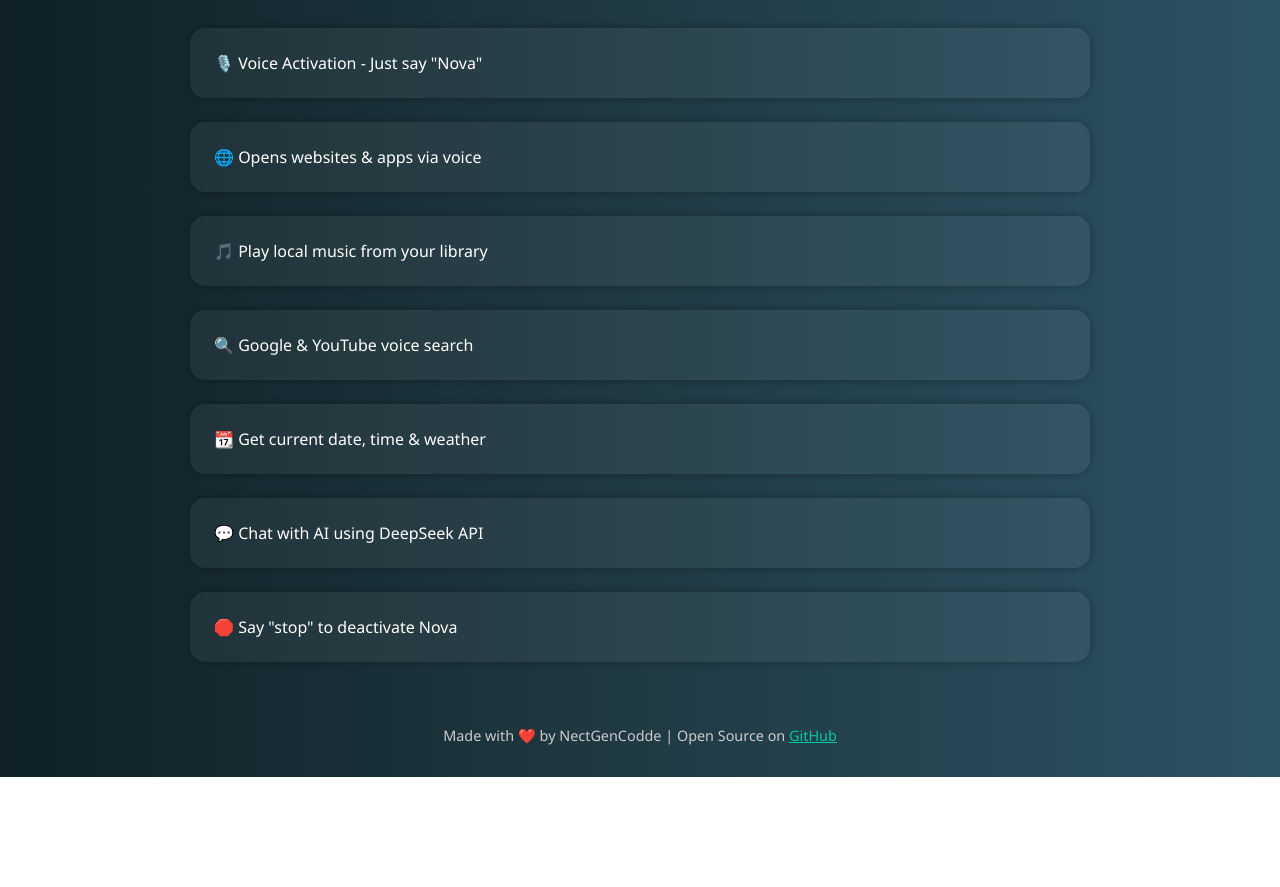
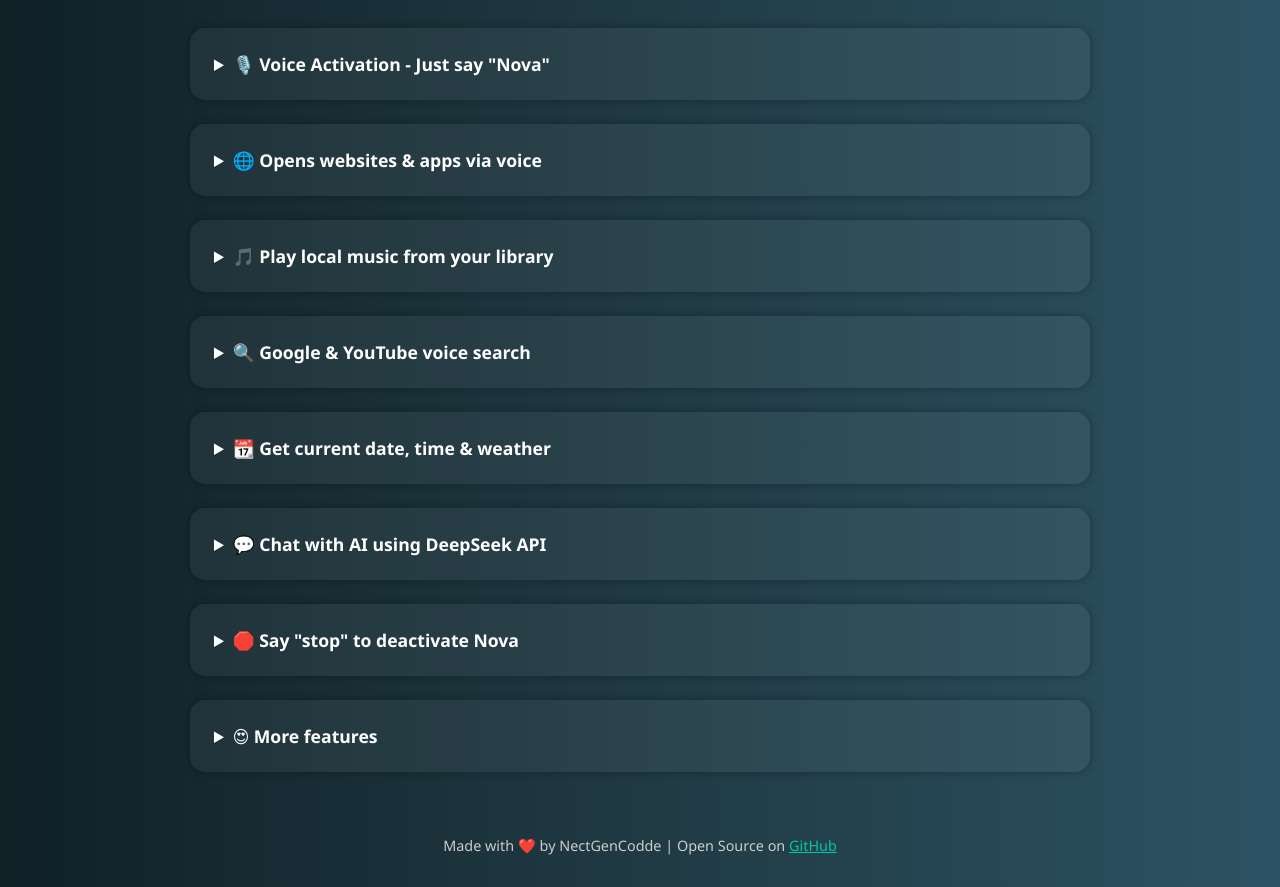
Before and after one commit to NextGenCodde/Nova_download, a plain HTML site: page index.html in a window 1280 px wide. Shown: the part 320-1207 px from the top of the page. Before the commit the page ends 1097 px from the top, so only its background shows below. Drawn offline with Linux system fonts and the light colour scheme.

Commit message:
Updated features section and added accordion script

```diff
--- a/app.js
+++ /dev/null
@@ -1,4 +0,0 @@
-    function downloadNova() {
-      // Replace the link below with your actual GitHub download link
-      window.open('https://github.com/NextGenCodde/Nova-AI-Voice-Assistant/releases/download/v1.0/app.exe';
-    }
--- a/index.html
+++ b/index.html
@@ -54,6 +54,15 @@
       border-radius: 15px;
       box-shadow: 0 0 10px rgba(0,0,0,0.3);
     }
+    details summary {
+  font-weight: bold;
+  font-size: 1.1rem;
+  cursor: pointer;
+}
+
+details[open] {
+  background-color: rgba(255, 255, 255, 0.08);
+}
 
     footer {
       margin-top: 4rem;
@@ -69,14 +78,55 @@
   <button class="download-btn" onclick="downloadNova()">Download .exe</button>
 
   <section class="features">
-    <div class="feature-item">🎙️ Voice Activation - Just say "Nova"</div>
-    <div class="feature-item">🌐 Opens websites & apps via voice</div>
-    <div class="feature-item">🎵 Play local music from your library</div>
-    <div class="feature-item">🔍 Google & YouTube voice search</div>
-    <div class="feature-item">📆 Get current date, time & weather</div>
-    <div class="feature-item">💬 Chat with AI using DeepSeek API</div>
-    <div class="feature-item">🛑 Say "stop" to deactivate Nova</div>
+    <details class="feature-item">
+      <summary>🎙️ Voice Activation - Just say "Nova"</summary>
+      Nova stays on standby and gets activated as soon as you say the hotword "Nova", offering a truly hands-free experience.
+    </details>
+
+    <details class="feature-item">
+      <summary>🌐 Opens websites & apps via voice</summary>
+      Launch apps like Chrome, Notepad, or even websites like YouTube, Google, and GitHub using simple voice commands.
+      Just say 'Open {Website name}'
+    </details>
+
+    <details class="feature-item">
+      <summary>🎵 Play local music from your library</summary>
+      Enjoy your music hands-free! Nova can play songs from your local music folder based on your voice requests.
+      check available <a href="https://github.com/NextGenCodde/Nova-AI-Voice-Assistant/blob/main/musiclibrary.py">Songs</a>
+      Just say 'play {song}'
+    </details>
+
+    <details class="feature-item">
+      <summary>🔍 Google & YouTube voice search</summary>
+      Speak naturally and Nova will perform Google or YouTube searches for you instantly, without needing to type.
+      Just say 'search for { your-query}'
+    </details>
+
+    <details class="feature-item">
+      <summary>📆 Get current date, time & weather</summary>
+      Nova can tell you the current time, date, and even the latest weather update using real-time data.
+      Just say 'current date' or 'current time'
+    </details>
+
+    <details class="feature-item">
+      <summary>💬 Chat with AI using DeepSeek API</summary>
+      Ask questions, generate content, or just have a chat with Nova, powered by the DeepSeek AI model for natural conversations.
+      You can talk and ask questions and whatever you want
+    </details>
+
+    <details class="feature-item">
+      <summary>🛑 Say "stop" to deactivate Nova</summary>
+      Want to take a break? Just say "stop" and Nova will pause listening or shut down as per your command.
+    </details>
+
+    <details class="feature-item">
+      <summary>😍 More features</summary>
+      More features to add in future and build it to a proper app soon
+    </details>
   </section>
+
+
+
 
   <footer>
     Made with ❤️ by NectGenCodde | Open Source on <a href="https://github.com/NextGenCodde/Nova-AI-Voice-Assistant" style="color: #00c9a7;">GitHub</a>
@@ -89,6 +139,20 @@
      btn.addEventListener('click' , function(){
         window.open('https://github.com/NextGenCodde/Nova-AI-Voice-Assistant/releases/download/v1.0/app.exe')
     })
+
+    const details = document.querySelectorAll(".features details");
+
+details.forEach((targetDetail) => {
+  targetDetail.addEventListener("toggle", () => {
+    if (targetDetail.open) {
+      details.forEach((detail) => {
+        if (detail !== targetDetail) {
+          detail.removeAttribute("open");
+        }
+      });
+    }
+  });
+});
   </script>
 </body>
 </html>
```
